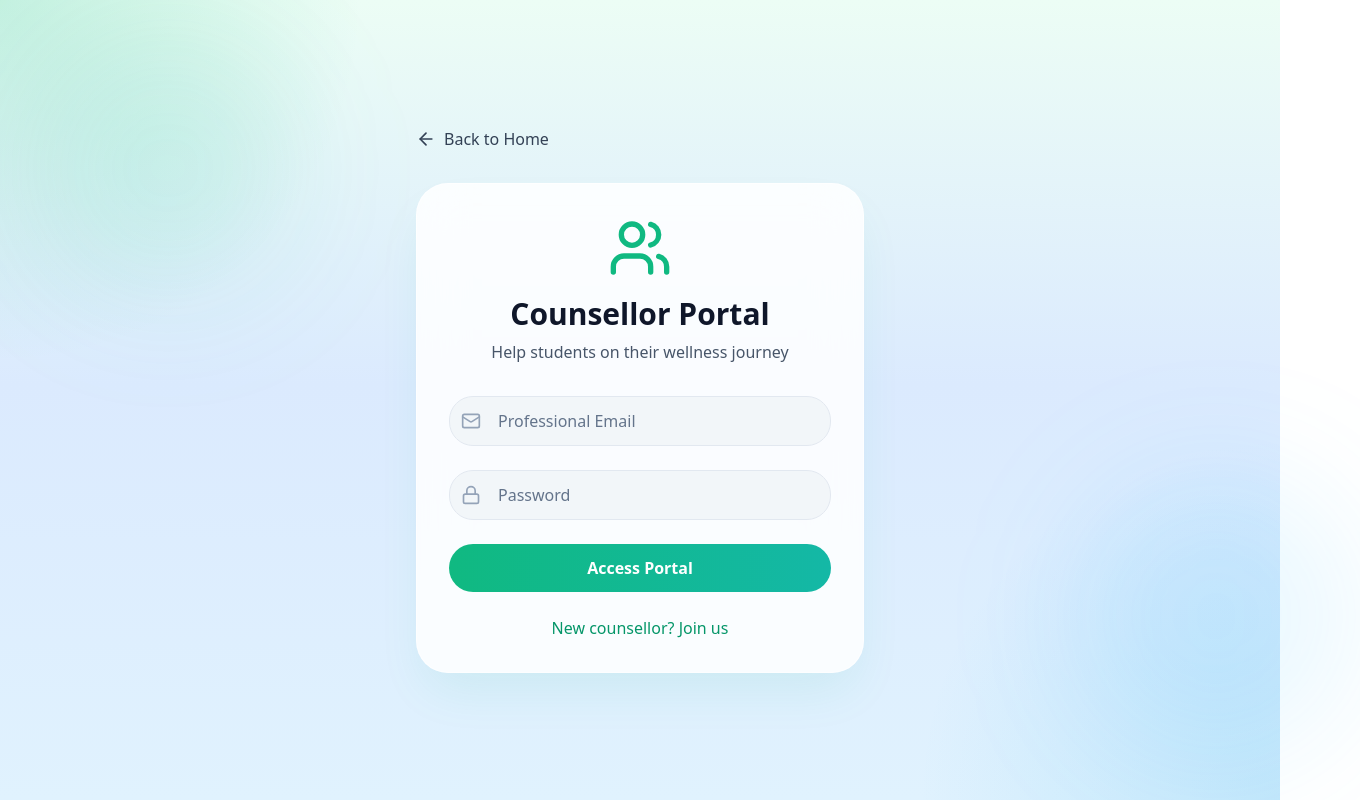
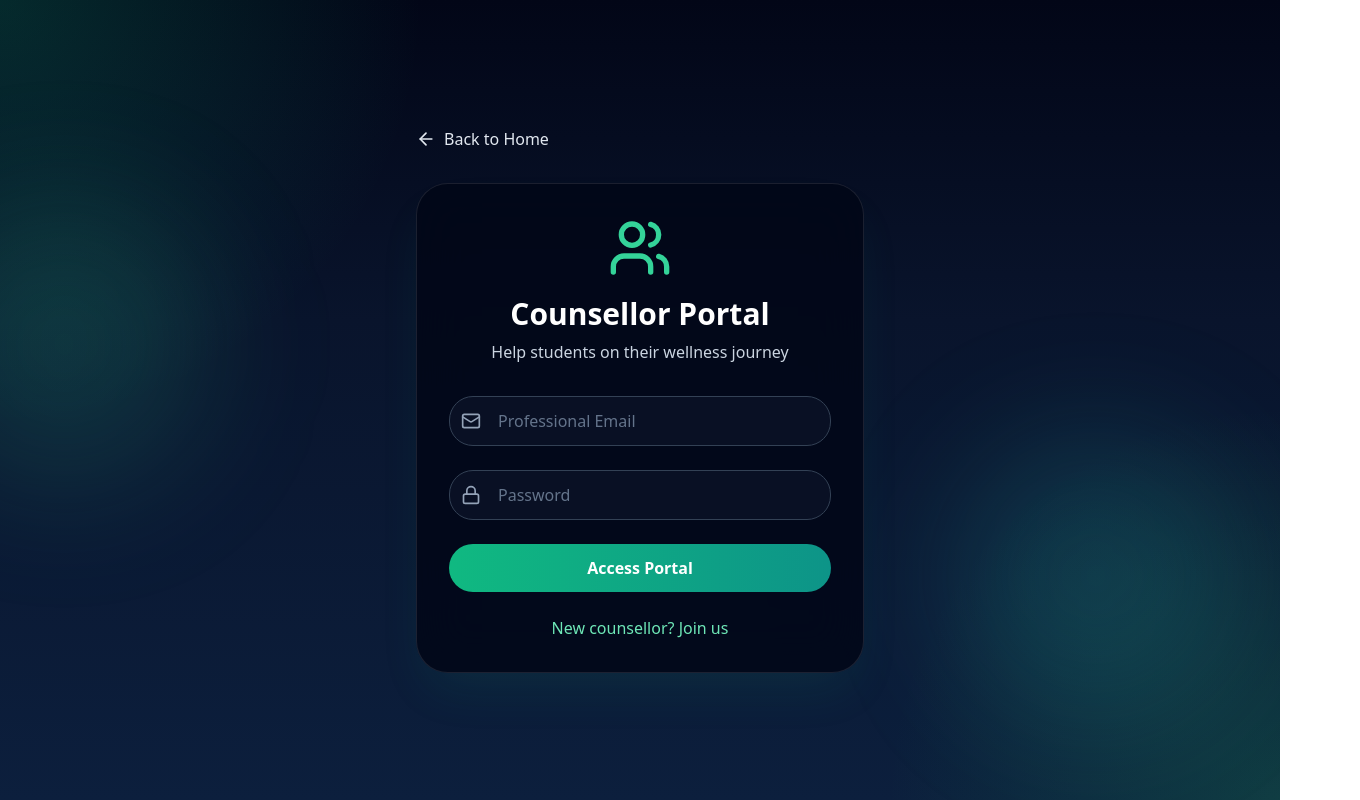
Before and after one commit to kartikgarg146/Mental-Health-Chatbot, a React (Vite) app in the folder WellSpring/: page /counsellor-auth in a window 1280 px wide. Shown: the whole page, 1360 px wide, since content can reach past the window. Built offline with nearby package versions, Linux system fonts and the light colour scheme.

Commit message:
updated counsellorauth.tsx ui

```diff
--- a/WellSpring/src/pages/CounsellorAuth.tsx
+++ b/WellSpring/src/pages/CounsellorAuth.tsx
@@ -32,27 +32,27 @@ const CounsellorAuth: React.FC = () => {
   };
 
   return (
-    <div className="min-h-screen bg-[radial-gradient(circle_at_top_left,_rgba(16,185,129,0.18),_transparent_24%),radial-gradient(circle_at_bottom_right,_rgba(14,165,233,0.14),_transparent_24%),linear-gradient(180deg,#ecfdf5_0%,#dbeafe_48%,#e0f2fe_100%)] flex items-center justify-center p-6 overflow-hidden">
+    <div className="min-h-screen bg-[radial-gradient(circle_at_top_left,_rgba(16,185,129,0.2),_transparent_28%),radial-gradient(circle_at_bottom_right,_rgba(34,197,94,0.18),_transparent_26%),linear-gradient(180deg,#020617_0%,#09142c_40%,#0c1f3d_100%)] flex items-center justify-center p-6 overflow-hidden">
       <div className="absolute inset-0">
-        <div className="absolute left-10 top-10 h-64 w-64 rounded-full bg-emerald-400/10 blur-3xl" />
-        <div className="absolute -right-20 bottom-10 h-72 w-72 rounded-full bg-sky-400/10 blur-3xl" />
+        <div className="absolute -left-20 top-1/4 h-72 w-72 rounded-full bg-emerald-400/15 blur-3xl" />
+        <div className="absolute right-10 bottom-20 h-72 w-72 rounded-full bg-teal-400/15 blur-3xl" />
       </div>
       <div className="relative w-full max-w-md z-10">
         <button
           onClick={() => navigate('/')}
-          className="flex items-center text-slate-700 hover:text-teal-600 mb-8 transition-colors duration-200"
+          className="flex items-center text-slate-200 hover:text-emerald-300 mb-8 transition-colors duration-200"
         >
           <ArrowLeft className="w-5 h-5 mr-2" />
           Back to Home
         </button>
 
-        <div className="relative bg-white/85 border border-white/60 backdrop-blur-xl rounded-[2rem] shadow-2xl shadow-emerald-500/10 p-8">
+        <div className="relative bg-slate-950/85 border border-white/10 backdrop-blur-xl rounded-[2rem] shadow-2xl shadow-emerald-500/10 p-8">
           <div className="text-center mb-8">
-            <Users className="w-16 h-16 text-emerald-500 mx-auto mb-4" />
-            <h2 className="text-3xl font-semibold text-slate-900 mb-2">
+            <Users className="w-16 h-16 text-emerald-400 mx-auto mb-4" />
+            <h2 className="text-3xl font-semibold text-white mb-2">
               {isLogin ? 'Counsellor Portal' : 'Join as Counsellor'}
             </h2>
-            <p className="text-slate-600">
+            <p className="text-slate-300">
               {isLogin ? 'Help students on their wellness journey' : 'Become a wellness guide'}
             </p>
           </div>
@@ -66,7 +66,7 @@ const CounsellorAuth: React.FC = () => {
                   placeholder="Professional Name"
                   value={name}
                   onChange={(e) => setName(e.target.value)}
-                  className="w-full pl-12 pr-4 py-3 bg-slate-100/90 border border-slate-200 text-slate-900 placeholder-slate-500 rounded-3xl focus:outline-none focus:ring-2 focus:ring-emerald-400 focus:border-transparent transition-all duration-200"
+                  className="w-full pl-12 pr-4 py-3 bg-slate-900/60 border border-slate-700 text-white placeholder-slate-500 rounded-3xl focus:outline-none focus:ring-2 focus:ring-emerald-400 focus:border-transparent transition-all duration-200"
                   required={!isLogin}
                 />
               </div>
@@ -79,7 +79,7 @@ const CounsellorAuth: React.FC = () => {
                 placeholder="Professional Email"
                 value={email}
                 onChange={(e) => setEmail(e.target.value)}
-                className="w-full pl-12 pr-4 py-3 bg-slate-100/90 border border-slate-200 text-slate-900 placeholder-slate-500 rounded-3xl focus:outline-none focus:ring-2 focus:ring-emerald-400 focus:border-transparent transition-all duration-200"
+                className="w-full pl-12 pr-4 py-3 bg-slate-900/60 border border-slate-700 text-white placeholder-slate-500 rounded-3xl focus:outline-none focus:ring-2 focus:ring-emerald-400 focus:border-transparent transition-all duration-200"
                 required
               />
             </div>
@@ -91,7 +91,7 @@ const CounsellorAuth: React.FC = () => {
                 placeholder="Password"
                 value={password}
                 onChange={(e) => setPassword(e.target.value)}
-                className="w-full pl-12 pr-4 py-3 bg-slate-100/90 border border-slate-200 text-slate-900 placeholder-slate-500 rounded-3xl focus:outline-none focus:ring-2 focus:ring-emerald-400 focus:border-transparent transition-all duration-200"
+                className="w-full pl-12 pr-4 py-3 bg-slate-900/60 border border-slate-700 text-white placeholder-slate-500 rounded-3xl focus:outline-none focus:ring-2 focus:ring-emerald-400 focus:border-transparent transition-all duration-200"
                 required
               />
             </div>
@@ -99,7 +99,7 @@ const CounsellorAuth: React.FC = () => {
             <button
               type="submit"
               disabled={loading}
-              className="w-full bg-gradient-to-r from-emerald-500 to-teal-500 text-white py-3 rounded-3xl font-semibold transition-all duration-200 transform hover:-translate-y-0.5 hover:shadow-[0_18px_50px_-20px_rgba(16,185,129,0.8)] disabled:bg-slate-400 disabled:cursor-not-allowed"
+              className="w-full bg-gradient-to-r from-emerald-500 to-teal-600 text-white py-3 rounded-3xl font-semibold transition-all duration-200 transform hover:-translate-y-0.5 hover:shadow-[0_18px_50px_-20px_rgba(16,185,129,0.8)] disabled:bg-slate-600 disabled:cursor-not-allowed"
             >
               {loading ? 'Please wait...' : (isLogin ? 'Access Portal' : 'Join Platform')}
             </button>
@@ -108,7 +108,7 @@ const CounsellorAuth: React.FC = () => {
           <div className="text-center mt-6">
             <button
               onClick={() => setIsLogin(!isLogin)}
-              className="text-emerald-600 hover:text-teal-600 font-medium transition-colors duration-200"
+              className="text-emerald-300 hover:text-emerald-100 font-medium transition-colors duration-200"
             >
               {isLogin ? "New counsellor? Join us" : "Already registered? Sign in"}
             </button>
```
